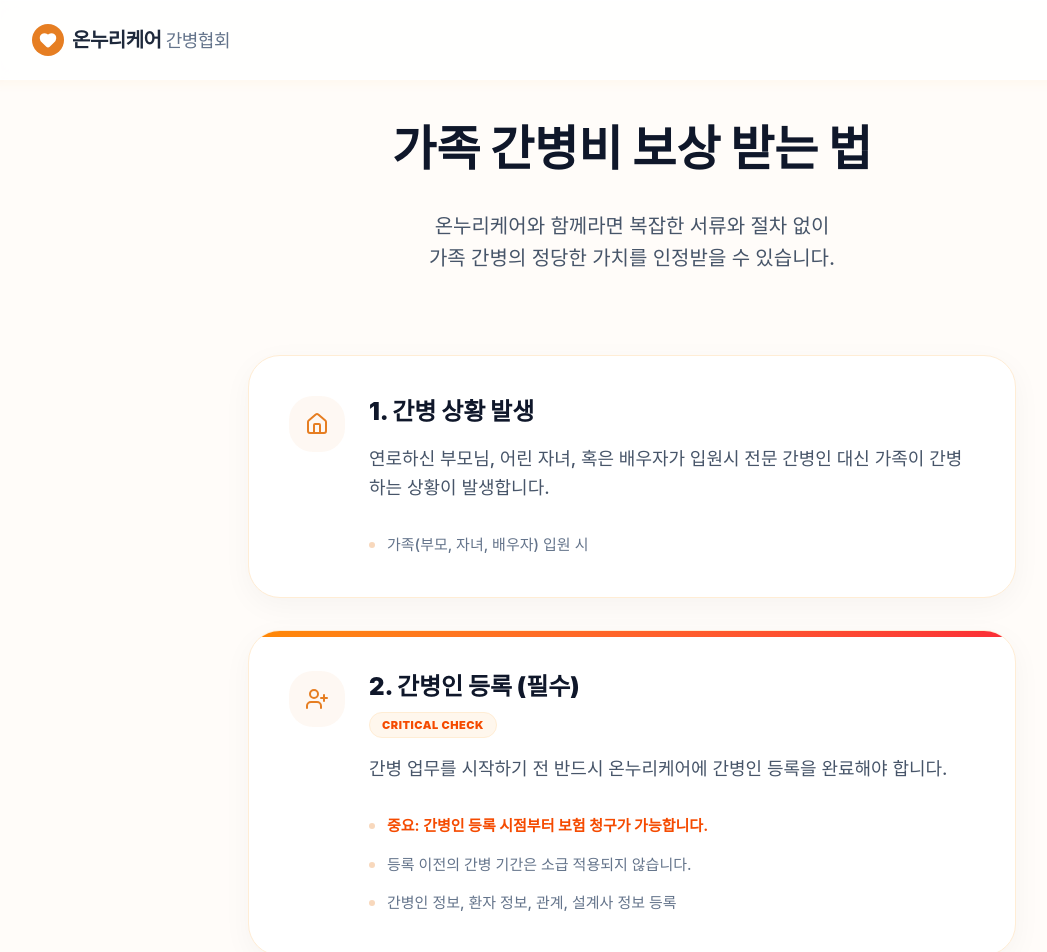
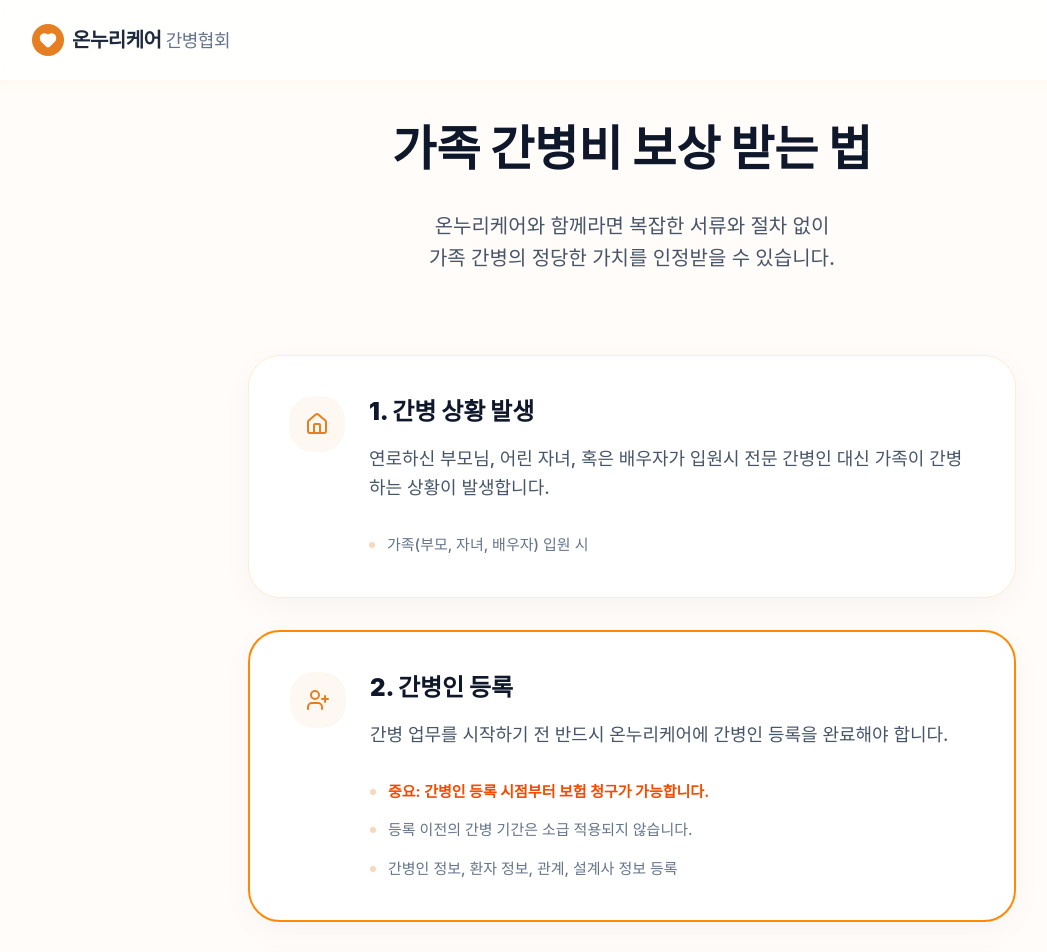
Before and after one commit to juj5835/marketing-onnuri, a Next.js app: page /guide in a window 1280 px wide. Shown: the top 952 px of the page, without its empty margins (8-1055 px from the left). Built offline with nearby package versions, Linux system fonts and the light colour scheme; a web font is replaced by a local one.

Commit message:
Highlight critical guide steps with outline instead of badge

```diff
--- a/src/components/GuideContent.tsx
+++ b/src/components/GuideContent.tsx
@@ -12,7 +12,7 @@ const steps = [
     details: ['가족(부모, 자녀, 배우자) 입원 시'],
   },
   {
-    title: '2. 간병인 등록 (필수)',
+    title: '2. 간병인 등록 ',
     desc: '간병 업무를 시작하기 전 반드시 온누리케어에 간병인 등록을 완료해야 합니다.',
     icon: <UserPlus className="text-primary" size={24} />,
     isCritical: true,
@@ -89,10 +89,9 @@ export default function GuideContent() {
             className="group"
           >
             {/* Content Card */}
-            <div className="bg-white p-8 md:p-10 rounded-[32px] shadow-[0_8px_30px_rgb(0,0,0,0.04)] border border-[#FFEDD5] relative overflow-hidden transition-all hover:shadow-[0_8px_40px_rgb(0,0,0,0.08)]">
-              {step.isCritical && (
-                <div className="absolute top-0 left-0 h-1.5 w-full bg-gradient-to-r from-orange-400 to-red-500" />
-              )}
+            <div className={`bg-white p-8 md:p-10 rounded-[32px] shadow-[0_8px_30px_rgb(0,0,0,0.04)] border relative overflow-hidden transition-all hover:shadow-[0_8px_40px_rgb(0,0,0,0.08)] ${
+              step.isCritical ? 'border-orange-400 border-2 bg-orange-50/10' : 'border-[#FFEDD5]'
+            }`}>
 
               <div className="flex flex-col md:flex-row md:items-start gap-6">
                 {/* Icon Section */}
@@ -106,11 +105,6 @@ export default function GuideContent() {
                     <h3 className="text-2xl font-black text-text-deep mb-2">
                       {step.title}
                     </h3>
-                    {step.isCritical && (
-                      <span className="inline-block px-3 py-1 bg-orange-50 text-orange-600 text-[11px] font-black rounded-full uppercase tracking-wider border border-orange-100">
-                        CRITICAL CHECK
-                      </span>
-                    )}
                   </div>
 
                   <p className="text-text-body text-lg font-medium leading-relaxed mb-8">
```
